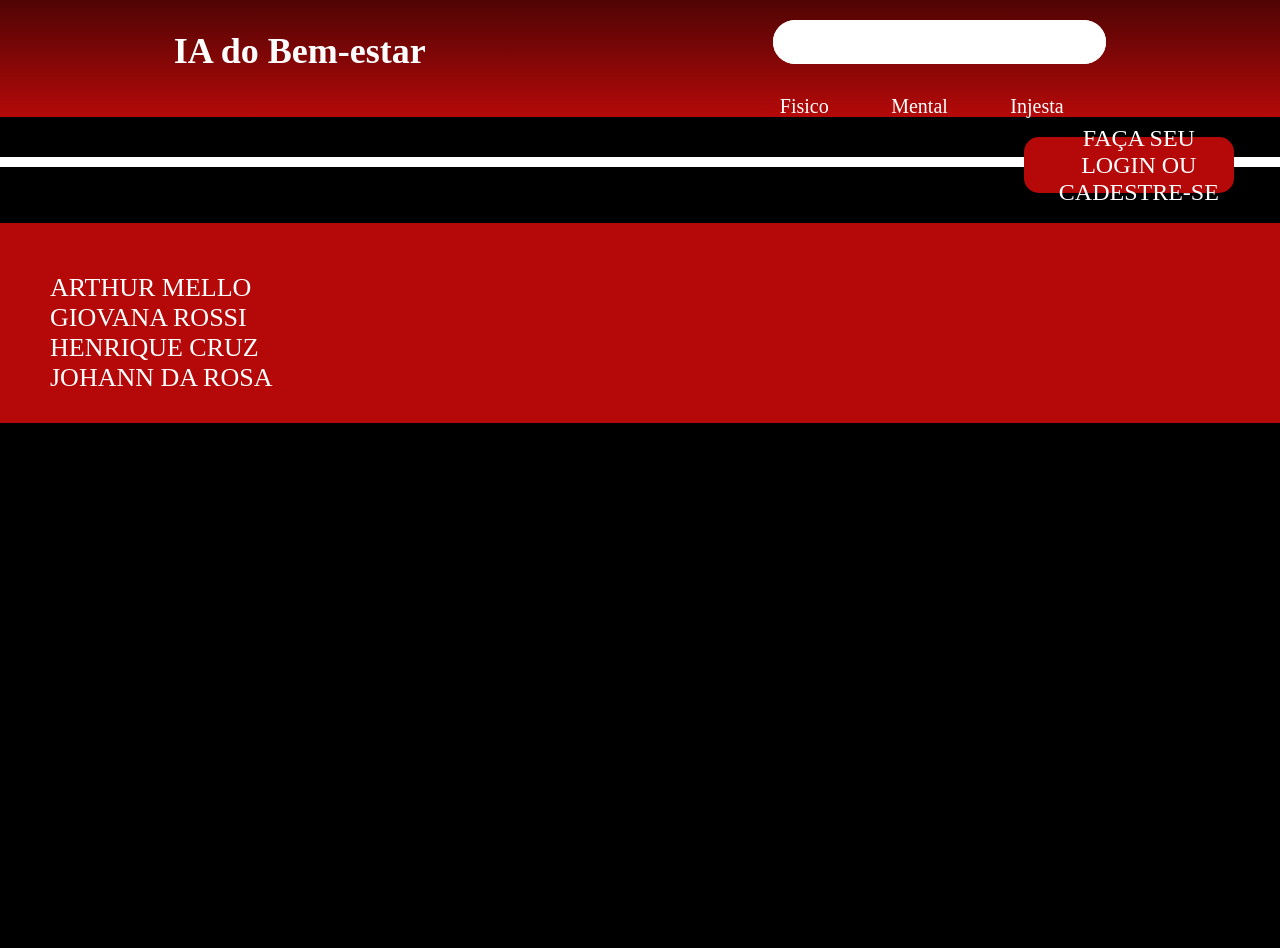
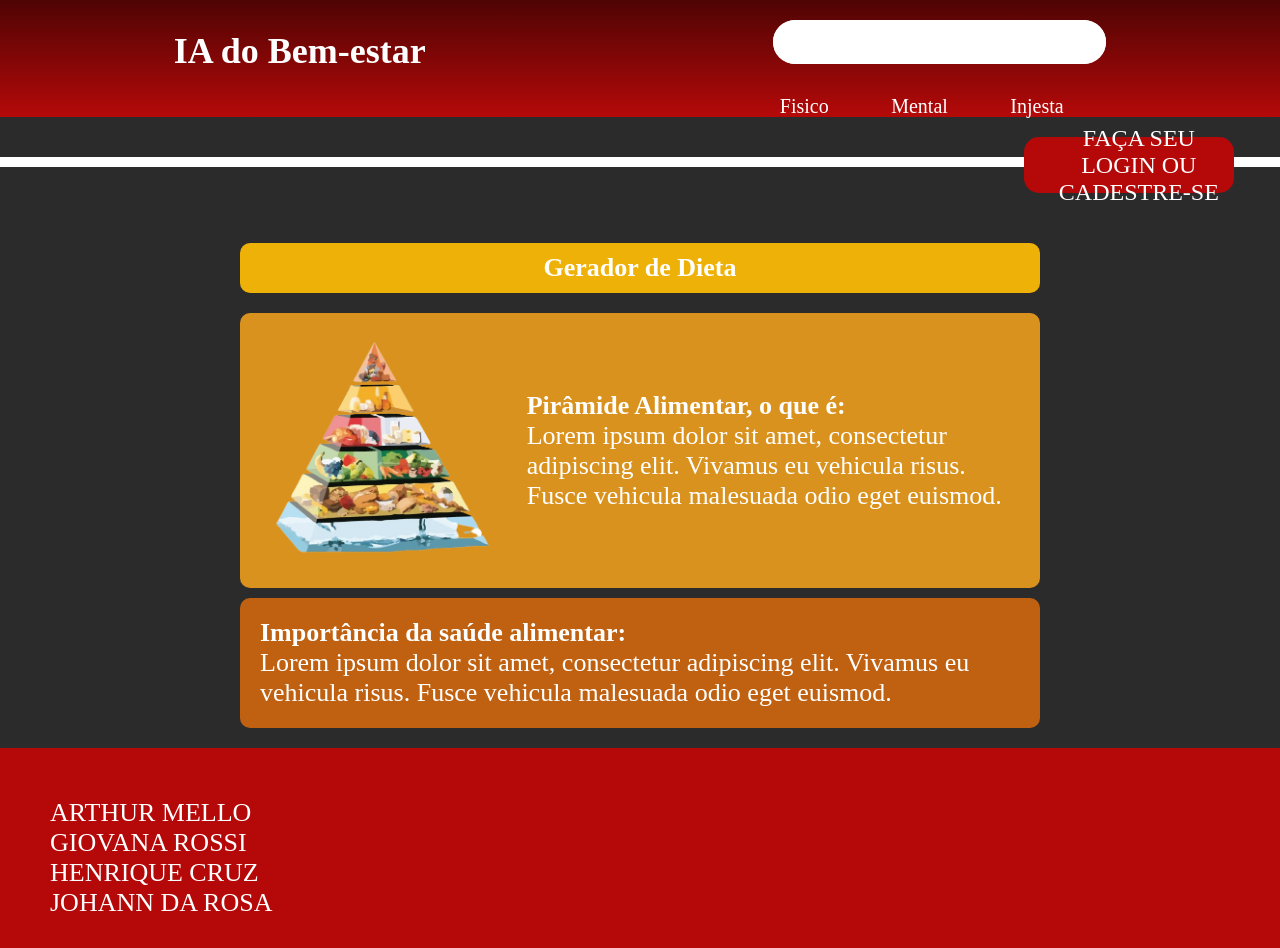
Before and after one commit to senacrs-emti/2024-3MB-freecode-G03, a PHP site: page /ingesta.php in a window 1280 px wide. Before the commit the page ends 423 px from the top, so only its background shows below. Run offline with PHP 8.4, Linux system fonts and the light colour scheme; some web fonts are replaced.

Commit message:
Front-End pronto

```diff
--- a/css/ingesta.css
+++ b/css/ingesta.css
@@ -0,0 +1,74 @@
+body {
+    background-color: #2b2b2b;
+    color: #fff;
+    font-family: Arial, sans-serif;
+}
+
+.diet-button {
+    width: 90%;
+    max-width: 800px;
+    margin: 20px auto;
+    display: flex;
+    justify-content: center;
+    padding: 10px 0;
+    background: #EEB108;
+    border-radius: 10px;
+    color: white;
+}
+
+.diet-button a {
+    color: white;
+}
+
+.diet-link {
+    text-decoration: none;
+    color: #000;
+    font-size: 24px;
+    font-weight: bold;
+    display: flex;
+    align-items: center;
+    gap: 10px;
+}
+
+.diet-link .icon ion-icon {
+    font-size: 24px;
+}
+
+.diet-generator {
+    width: 90%;
+    max-width: 800px;
+    margin: 20px auto;
+}
+
+.diet-info {
+    display: flex;
+    align-items: center;
+    background: #DA921E;
+    padding: 20px;
+    border-radius: 10px;
+    margin-bottom: 10px;
+}
+
+.diet-info .pyramid {
+    flex: 1;
+    display: flex;
+    justify-content: center;
+}
+
+.diet-info .pyramid img {
+    max-width: 100%;
+    height: auto;
+}
+
+.diet-info .description {
+    flex: 2;
+    margin-left: 20px;
+    color: #fff;
+}
+
+.health-importance {
+    background-color: #BF6110;
+    padding: 20px;
+    border-radius: 10px;
+    color: white;
+}
--- a/fisico.php
+++ b/fisico.php
@@ -20,7 +20,7 @@
             </a>
         </div>
         <div class="menu-item verificador">
-            <a href="verificador.php">
+            <a href="verificadormovimento.php">
             <span><img style="width: 100px; height: 100px;" src="img/halter.png" alt="Ícone de movimento"></span>
             <span class="card-text">Verificador de movimento</span>
             </a>
@@ -32,7 +32,7 @@
             </a>
         </div>
         <div class="menu-item avaliador">
-            <a href="avaliador.php">
+            <a href="avaliadorfisico.php">
         <span><img style="width: 100px; height: 100px;" src="img/shape.png" alt="Ícone de avaliador"></span>
         <span class="card-text">Avaliador de Físico</span>
         </a>
--- a/ingesta.php
+++ b/ingesta.php
@@ -4,13 +4,37 @@
     <meta charset="UTF-8">
     <meta name="viewport" content="width=device-width, initial-scale=1.0">
     <title>Ingesta</title>
-   <link rel="stylesheet" href="css/ingesta.css">
-   <link rel="stylesheet" href="css/style.css">
+    <link rel="stylesheet" href="css/ingesta.css">
+    <link rel="stylesheet" href="css/style.css">
 </head>
 <body>
     <?php include_once "header.php"?>
+
+    <!-- Botão "Gerador de Dieta" separado na parte superior -->
+    <section class="diet-button">
+        <a href="geradordieta.php" class="diet-link">
+            <div class="icon"><ion-icon name="restaurant-outline"></ion-icon></div>
+            <span>Gerador de Dieta</span>
+            <div class="icon"><ion-icon name="restaurant-outline"></ion-icon></div>
+        </a>
+    </section>
+
     <main>
-
+        <section class="diet-generator">
+            <div class="diet-info">
+                <div class="pyramid">
+                    <img src="img/Ingesta.png" alt="Pirâmide Alimentar">
+                </div>
+                <div class="description">
+                    <h3>Pirâmide Alimentar, o que é:</h3>
+                    <p>Lorem ipsum dolor sit amet, consectetur adipiscing elit. Vivamus eu vehicula risus. Fusce vehicula malesuada odio eget euismod.</p>
+                </div>
+            </div>
+            <div class="health-importance">
+                <h3>Importância da saúde alimentar:</h3>
+                <p>Lorem ipsum dolor sit amet, consectetur adipiscing elit. Vivamus eu vehicula risus. Fusce vehicula malesuada odio eget euismod.</p>
+            </div>
+        </section>
     </main>
     <?php include_once "footer.php"?>
 </body>
```
Also changed, not shown: avaliadorfisico.php (added, +17 -0 lines), css/mental.css (+18 -2 lines), mental.php (+5 -5 lines), verificadormovimento.php (added, +17 -0 lines), css/avaliadorfisico.css (added), css/verificadormovimento.css (added).
